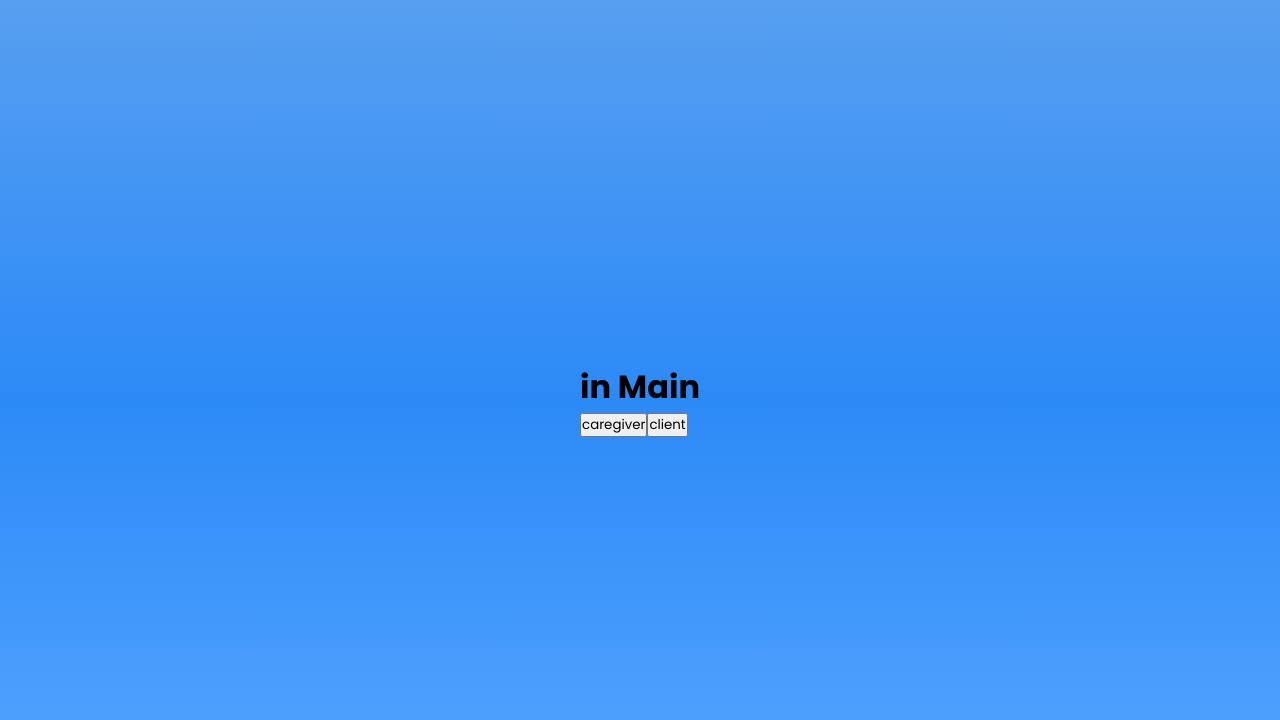
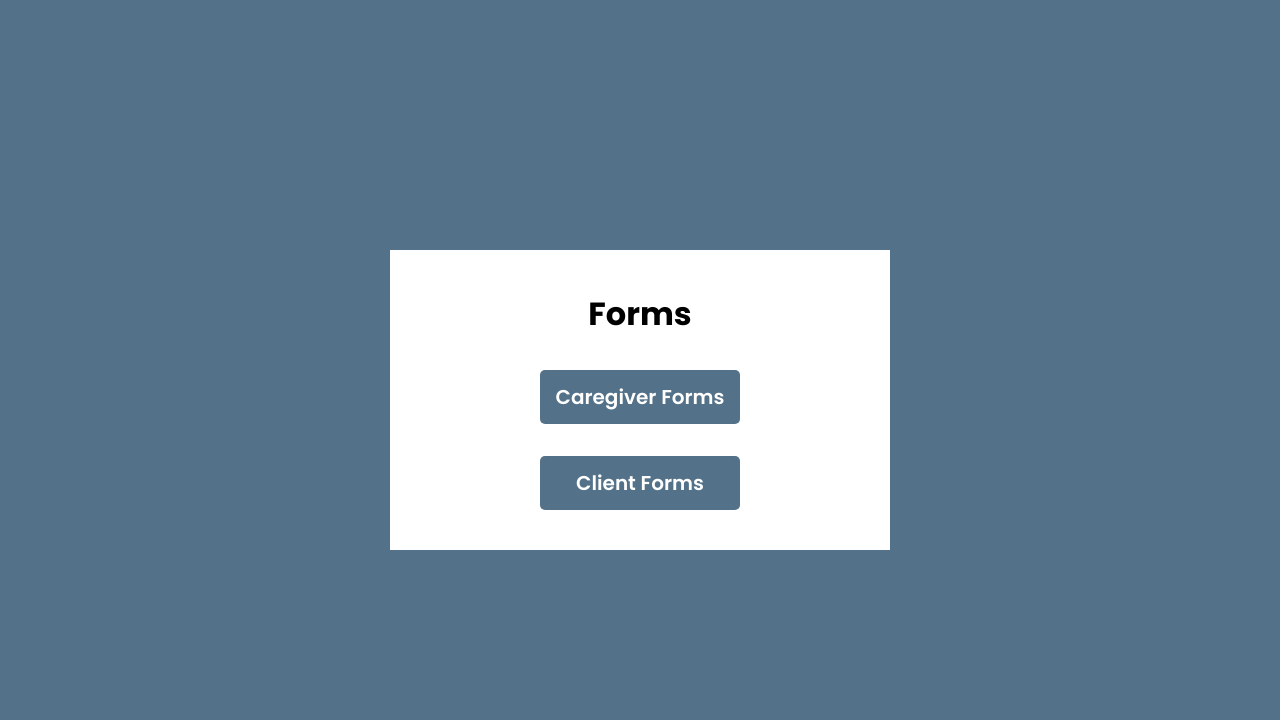
Before and after one commit to VanGits/inputapp, a React (Create React App) app: page / in a window 1280 px wide. Shown: the top 720 px of the page. Built offline with nearby package versions, Linux system fonts and the light colour scheme.

Commit message:
remove unnecessary console.log and added style to main

```diff
--- a/src/App.css
+++ b/src/App.css
@@ -11,6 +11,7 @@
 .App{
   overflow: hidden;
   min-height: 100vh;
+
   display: flex;
   align-items: center;
   justify-content: center;
--- a/src/components/Client.jsx
+++ b/src/components/Client.jsx
@@ -52,7 +52,7 @@ const Client = ({ url }) => {
           formValue: updatedFormValues, // Wrap formValues inside the formValue key
           sheetIndex: 1,
         };
-        console.log(JSON.stringify(formData));
+
         // Your fetch request here
         const response = await fetch(`${url}/add-row`, {
           method: "POST",
--- a/src/components/Main.jsx
+++ b/src/components/Main.jsx
@@ -1,17 +1,20 @@
 import React from 'react';
 import { Link } from "react-router-dom";
+import "../styles/Main.css"
 
 const Main = () => {
     return (
+        <div className="mainWrapper">
         <div className='Main'>
-            <h1>in Main</h1>
+            <h1>Forms</h1>
             <Link to="/caregiver-forms/0">
-                <button>caregiver</button>
+                <button>Caregiver Forms</button>
             </Link>
             <Link to="/client-forms/0">
-                <button>client</button>
+                <button>Client Forms</button>
             </Link>
 
+        </div>
         </div>
     );
 }
--- a/src/styles/Main.css
+++ b/src/styles/Main.css
@@ -0,0 +1,38 @@
+.mainWrapper{
+    background-color: #537188;
+    display: flex;
+    align-items: center;
+    justify-content: center;
+    width: 100%;
+    height: 100%;
+    min-height: 100vh;
+    color: white;
+}
+
+.Main{
+    background-color: white;
+    width: 500px;
+    height: 300px;
+    display: flex;
+    align-items: center;
+    justify-content: center;
+    color: black;
+    flex-direction: column;
+}
+
+.Main button{
+    align-self: flex-start;
+}
+
+.Main button{
+    margin-top: 32px;
+    padding: 12px;
+    width: 200px;
+    border-radius: 5px;
+    border: none;
+    color: white;
+    background-color: #537188;
+    font-size: 20px;
+    font-weight: 600;
+    cursor: pointer;
+}
```
